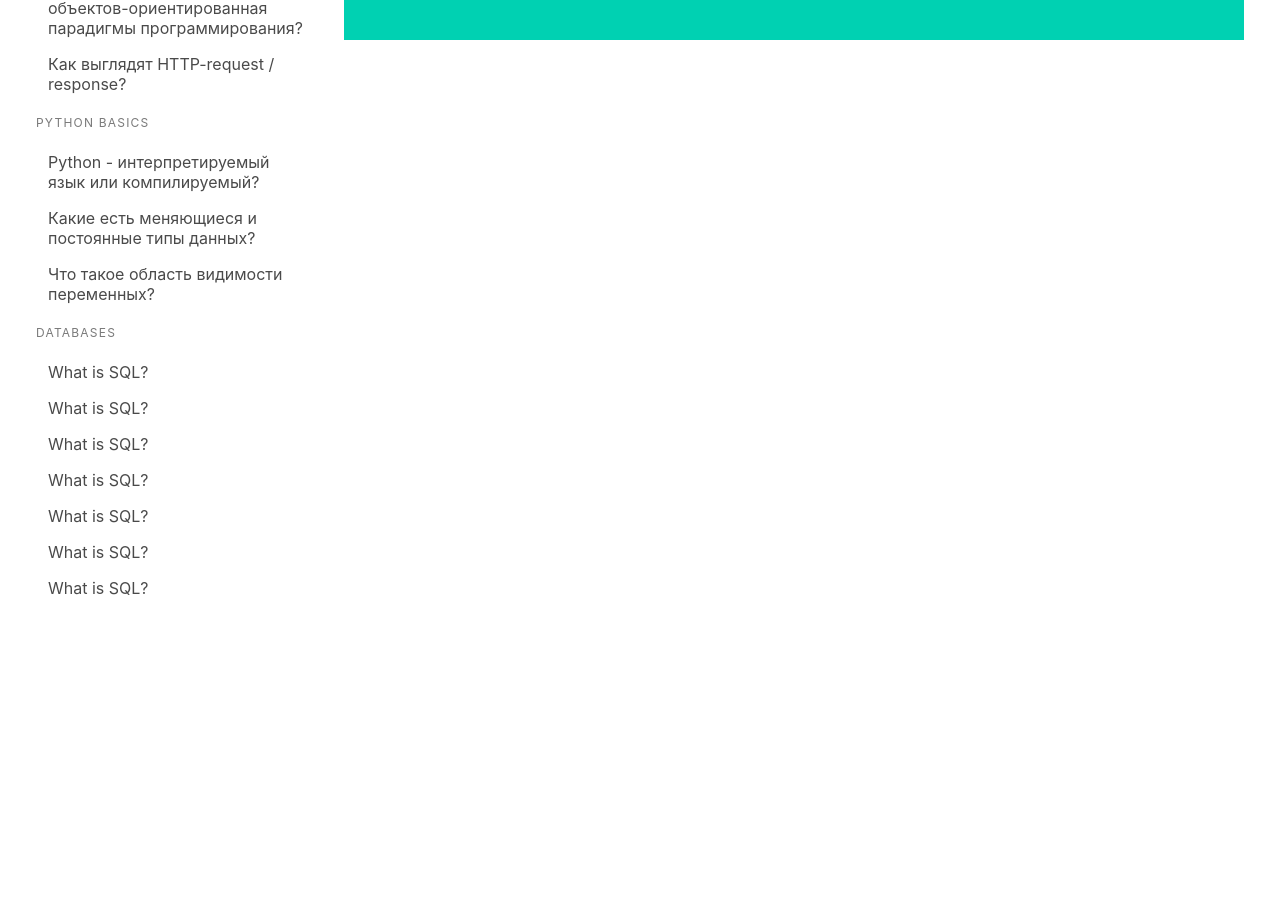
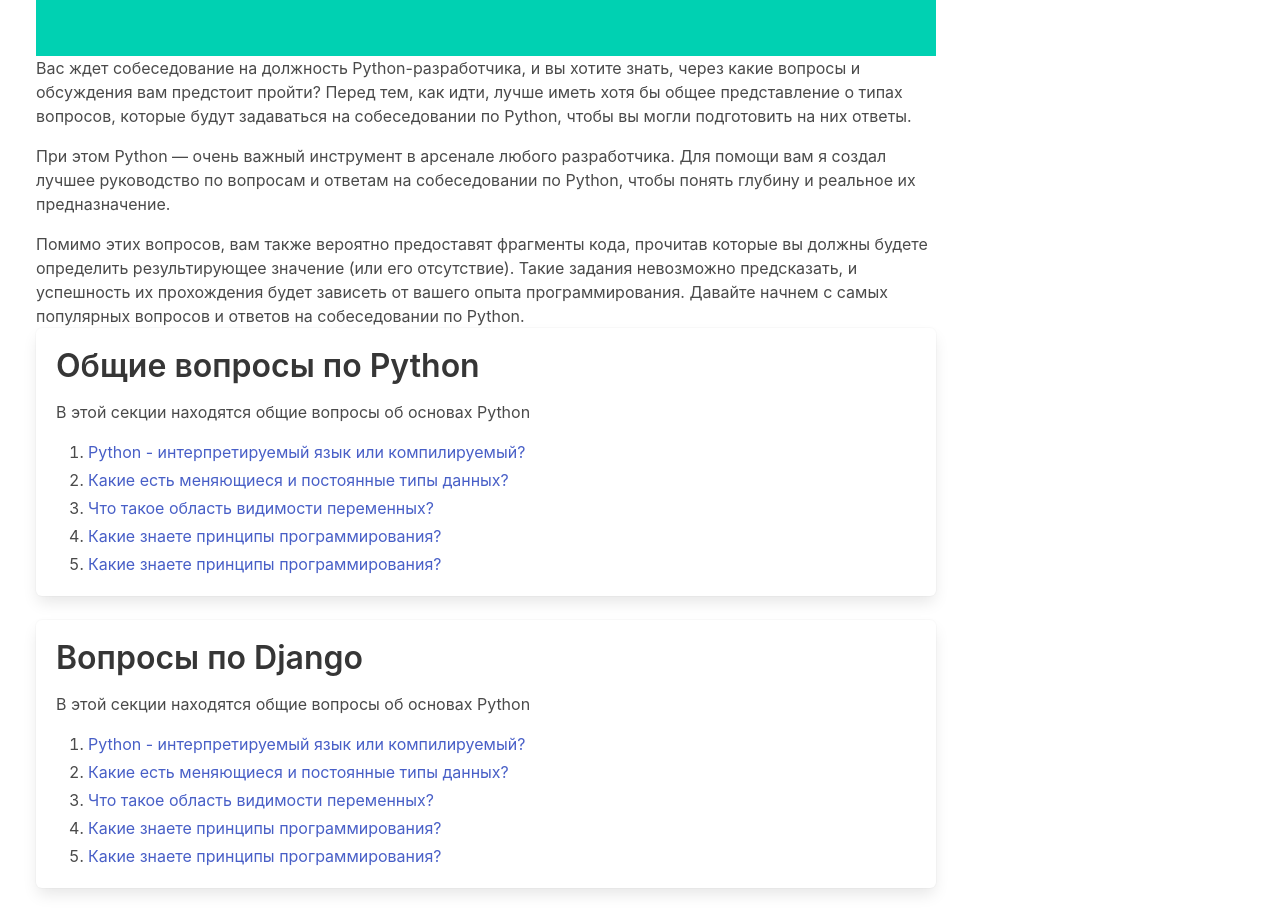
Before and after one commit to Kasaklalita/questions-api, a React (Vite) app in the folder TWTBAPD_frontend/: page / in a window 1280 px wide. Shown: the part 208-1132 px from the top of the page. Before the commit the page ends 848 px from the top, so only its background shows below. Built offline with nearby package versions, Linux system fonts and the light colour scheme.

Commit message:
Added basic layout for the homepage

```diff
--- a/TWTBAPD_frontend/src/App.jsx
+++ b/TWTBAPD_frontend/src/App.jsx
@@ -1,21 +1,41 @@
 import React from "react";
 import MainNavbar from "./components/layout/MainNavbar";
 import MainSidebar from "./components/layout/MainSidebar";
+import IntroductionSection from "./components/layout/IntroductionSection";
+import HomepageQuestions from "./components/layout/HomepageQuestions";
 
 function App() {
   return (
     <div className="App">
       <MainNavbar />
       <div className="columns m-0 p-5">
-        <MainSidebar />
-        <div className="column is-9">
-          <section className="hero has-background-primary column">
-            <div className="hero-body">
-              <h1 className="title has-text-centered has-text-white">
-                The Way To Become A Python Developer
-              </h1>
-            </div>
-          </section>
+        {/*<MainSidebar />*/}
+        <div className="column is-9 content">
+          <IntroductionSection />
+          <div>
+            <p className="block">
+              Вас ждет собеседование на должность Python-разработчика, и вы
+              хотите знать, через какие вопросы и обсуждения вам предстоит
+              пройти? Перед тем, как идти, лучше иметь хотя бы общее
+              представление о типах вопросов, которые будут задаваться на
+              собеседовании по Python, чтобы вы могли подготовить на них ответы.
+            </p>
+            <p className="block">
+              При этом Python — очень важный инструмент в арсенале любого
+              разработчика. Для помощи вам я создал лучшее руководство по
+              вопросам и ответам на собеседовании по Python, чтобы понять
+              глубину и реальное их предназначение.
+            </p>
+            <p className="block">
+              Помимо этих вопросов, вам также вероятно предоставят фрагменты
+              кода, прочитав которые вы должны будете определить результирующее
+              значение (или его отсутствие). Такие задания невозможно
+              предсказать, и успешность их прохождения будет зависеть от вашего
+              опыта программирования. Давайте начнем с самых популярных вопросов
+              и ответов на собеседовании по Python.
+            </p>
+          </div>
+          <HomepageQuestions />
         </div>
       </div>
     </div>
--- /dev/null
+++ b/TWTBAPD_frontend/src/components/layout/HomepageQuestions.jsx
@@ -0,0 +1,52 @@
+import React from "react";
+
+const HomepageQuestions = () => {
+  return (
+    <div className="content">
+      <div className="box content">
+        <h1>Общие вопросы по Python</h1>
+        <p>В этой секции находятся общие вопросы об основах Python</p>
+        <ol>
+          <li>
+            <a>Python - интерпретируемый язык или компилируемый?</a>
+          </li>
+          <li>
+            <a>Какие есть меняющиеся и постоянные типы данных?</a>
+          </li>
+          <li>
+            <a>Что такое область видимости переменных?</a>
+          </li>
+          <li>
+            <a>Какие знаете принципы программирования?</a>
+          </li>
+          <li>
+            <a>Какие знаете принципы программирования?</a>
+          </li>
+        </ol>
+      </div>
+      <div className="box content">
+        <h1>Вопросы по Django</h1>
+        <p>В этой секции находятся общие вопросы об основах Python</p>
+        <ol>
+          <li>
+            <a>Python - интерпретируемый язык или компилируемый?</a>
+          </li>
+          <li>
+            <a>Какие есть меняющиеся и постоянные типы данных?</a>
+          </li>
+          <li>
+            <a>Что такое область видимости переменных?</a>
+          </li>
+          <li>
+            <a>Какие знаете принципы программирования?</a>
+          </li>
+          <li>
+            <a>Какие знаете принципы программирования?</a>
+          </li>
+        </ol>
+      </div>
+    </div>
+  );
+};
+
+export default HomepageQuestions;
--- /dev/null
+++ b/TWTBAPD_frontend/src/components/layout/IntroductionSection.jsx
@@ -0,0 +1,17 @@
+import React from "react";
+
+const IntroductionSection = () => {
+  return (
+    <div>
+      <section className="hero has-background-primary column">
+        <div className="hero-body">
+          <h1 className="title has-text-centered has-text-white">
+            The Way To Become A Python Developer
+          </h1>
+        </div>
+      </section>
+    </div>
+  );
+};
+
+export default IntroductionSection;
```
